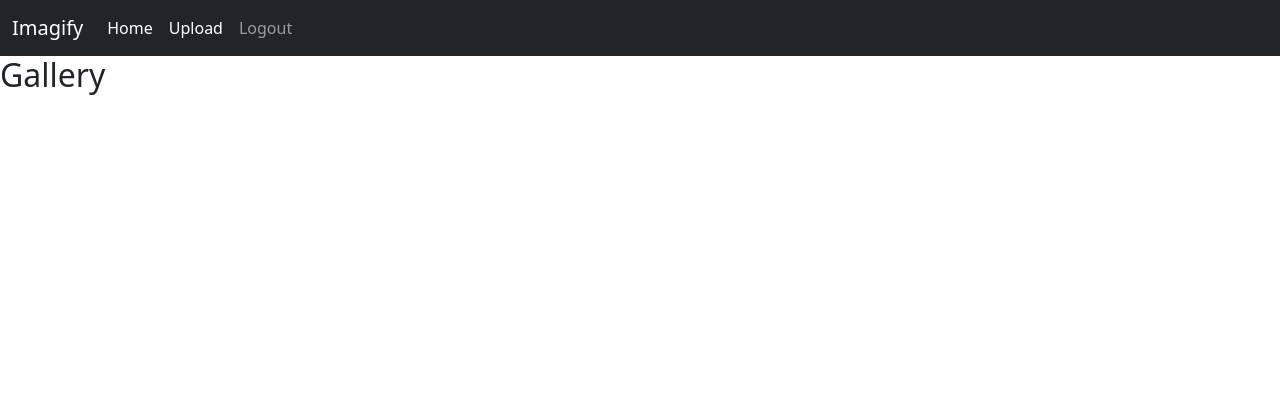
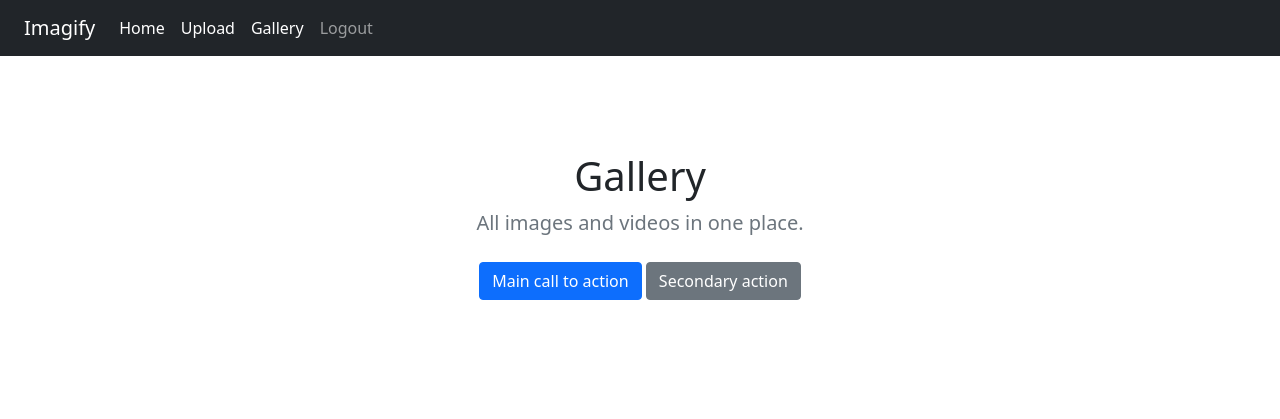
Before and after one commit to LakhiCharanMahato/Imagify, a Django app: page /gallery/ in a window 1280 px wide. Shown: the top 419 px of the page. Run offline with Django 3.2, Linux system fonts and the light colour scheme; the visitor is signed in with stand-in values (Sample User, id 1); data that the repository does not hold is empty; some libraries are stand-ins or nearby versions.

Commit message:
fixed bugs

```diff
--- a/Imagify/settings.py
+++ b/Imagify/settings.py
@@ -111,7 +111,7 @@ AUTH_PASSWORD_VALIDATORS = [
 
 LANGUAGE_CODE = 'en-us'
 
-TIME_ZONE = 'UTC'
+TIME_ZONE = 'Asia/Kolkata'
 
 USE_I18N = True
 
--- a/ladders/views.py
+++ b/ladders/views.py
@@ -3,6 +3,7 @@ from django.contrib.auth.decorators import login_required
 from django.core.files.storage import FileSystemStorage
 
 from .forms import LadderForm
+from .models import Ladder
 
 # Create your views here.
 @login_required
@@ -31,4 +32,8 @@ def upload_view(request):
 
 @login_required
 def gallery_view(request):
-    return render(request,'ladders/gallery.html',{})
+    obj_list=Ladder.objects.all()
+    context={
+        'obj_list':obj_list
+    }
+    return render(request,'ladders/gallery.html',context)
--- a/templates/base.html
+++ b/templates/base.html
@@ -18,8 +18,10 @@
               <div class="collapse navbar-collapse" id="navbarNavAltMarkup">
                 <div class="navbar-nav">
                   <a class="nav-link active" aria-current="page" href="/">Home</a>
+
+                  {% if request.user.is_authenticated %}
                   <a class="nav-link active" aria-current="page" href="/upload/">Upload</a>
-                  {% if request.user.is_authenticated %}
+                  <a class="nav-link active" aria-current="page" href="/gallery/">Gallery</a>
                   <a class="nav-link" href="/logout/">Logout</a>
                   {% else %}
                   <a class="nav-link" href="/login/">Login</a>
--- a/templates/ladders/gallery.html
+++ b/templates/ladders/gallery.html
@@ -1,5 +1,82 @@
 {% extends 'base.html' %}
+{% load static %}
+{% block css %}
+<link rel="canonical" href="https://getbootstrap.com/docs/5.1/examples/album/">
+
+
+
+<!-- Bootstrap core CSS -->
+<link href="../assets/dist/css/bootstrap.min.css" rel="stylesheet">
+
+<style>
+  .bd-placeholder-img {
+    font-size: 1.125rem;
+    text-anchor: middle;
+    -webkit-user-select: none;
+    -moz-user-select: none;
+    user-select: none;
+  }
+
+  @media (min-width: 768px) {
+    .bd-placeholder-img-lg {
+      font-size: 3.5rem;
+    }
+  }
+</style>
+
+{% endblock css %}
 
 {% block content %}
-    <h2>Gallery</h2>
+<section class="py-5 text-center container">
+    <div class="row py-lg-5">
+      <div class="col-lg-6 col-md-8 mx-auto">
+        <h1 class="fw-light">Gallery</h1>
+        <p class="lead text-muted">All images and videos in one place.</p>
+        <p>
+          <a href="#" class="btn btn-primary my-2">Main call to action</a>
+          <a href="#" class="btn btn-secondary my-2">Secondary action</a>
+        </p>
+      </div>
+    </div>
+  </section>
+
+
+<div class="album py-5 bg-light">
+    <div class="container">
+      <div class="row row-cols-1 row-cols-sm-2 row-cols-md-3 g-3">
+
+            {% for obj in obj_list %}
+            <div class="col">
+            <div class="card shadow-sm">
+              <svg class="bd-placeholder-img card-img-top" width="100%" height="225" xmlns="http://www.w3.org/2000/svg" role="img" aria-label="Placeholder: Thumbnail" preserveAspectRatio="xMidYMid slice" focusable="false">
+                  <title>Placeholder</title>
+                  <!-- <rect width="100%" height="100%" fill="#55595c"/> -->
+                  <!-- <text x="50%" y="50%" fill="#eceeef" dy=".3em">Thumbnail</text> -->
+                  <!-- {% if obj.content_type == "image/jpeg" or obj.content_type == "image/png" %} -->
+                  <image src="" alt="Girl in a jacket" width="100%" height="100%"  xlink:href="{{obj.file.url}}" >
+                  <!-- {% else %} -->
+                  <!-- <foreignObject> -->
+                  <!-- <video width="100%" height="100%" controls> -->
+                    <!-- <source href="{{obj.file.url}}" type="video/mp4"> -->
+                    <!-- Your browser does not support the video tag. -->
+                  <!-- </video> -->
+                <!-- </foreignObject> -->
+                  <!-- {% endif %} -->
+                </svg>
+              <div class="card-body">
+                <p class="card-text">{{obj.description}}</p>
+                <div class="d-flex justify-content-between align-items-center">
+                  <div class="btn-group">
+                    <button type="button" class="btn btn-sm btn-outline-secondary">View</button>
+                    <button type="button" class="btn btn-sm btn-outline-secondary">Edit</button>
+                  </div>
+                  <small class="text-muted">{{obj.created_at}}</small>
+                </div>
+              </div>
+            </div>
+          </div>
+          {% endfor %}
+      </div>
+    </div>
+</div>
 {% endblock content %}
```
Also changed, not shown: ladders/models.py (+11 -0 lines), ladders/migrations/0004_auto_20220314_1440.py (added), ladders/migrations/0005_ladder_thumbnail.py (added), static/media/nature.jpg (added), static/media/nike.png (added), static/media/panda.png (added), 4 other files.
